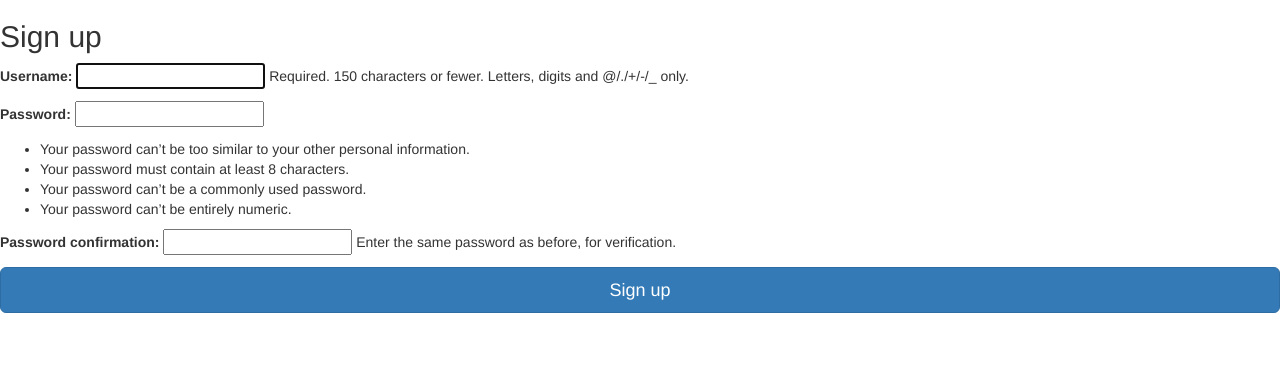
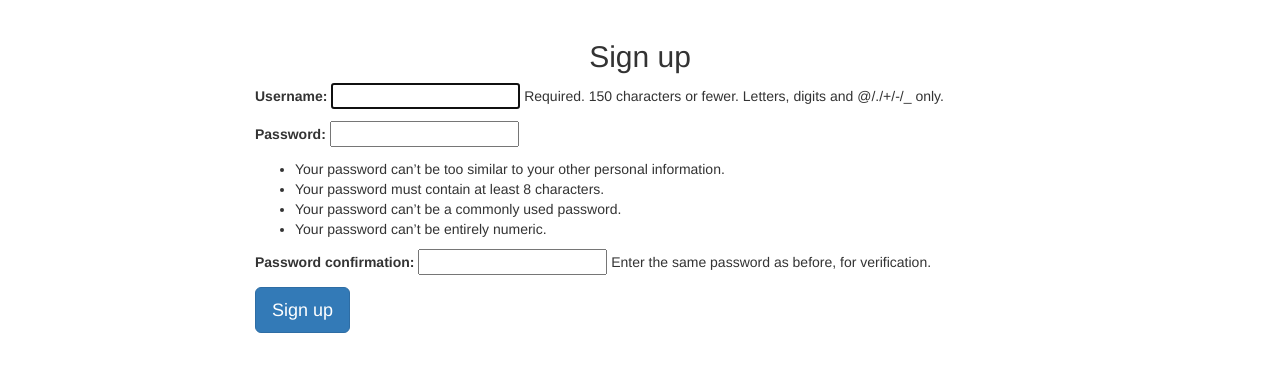
Before and after one commit to julau1596/DeliverMe, a Django app: page /signup/ in a window 1280 px wide. Shown: the part 64-436 px from the top of the page. Run offline with Django 3.2, Linux system fonts and the light colour scheme; some libraries are stand-ins or nearby versions.

Commit message:
fixed login and signup

```diff
--- a/mysite/deliverme/templates/registration/signup.html
+++ b/mysite/deliverme/templates/registration/signup.html
@@ -7,10 +7,12 @@
   </head>
 
 {% block content %}
-  <h2>Sign up</h2>
-  <form method="post">
+<div class="container" style="">
+  <h2 align="center">Sign up</h2>
+  <form method="post" style="padding-left:170px">
     {% csrf_token %}
     {{ form.as_p }}
-    <button class="btn btn-lg btn-primary btn-block"" submit">Sign up</button>
+    <button class="btn btn-lg btn-primary" "submit">Sign up</button>
   </form>
+ </div>
 {% endblock %}
```
Also changed, not shown: mysite/deliverme/templates/registration/login.html (+4 -4 lines).
